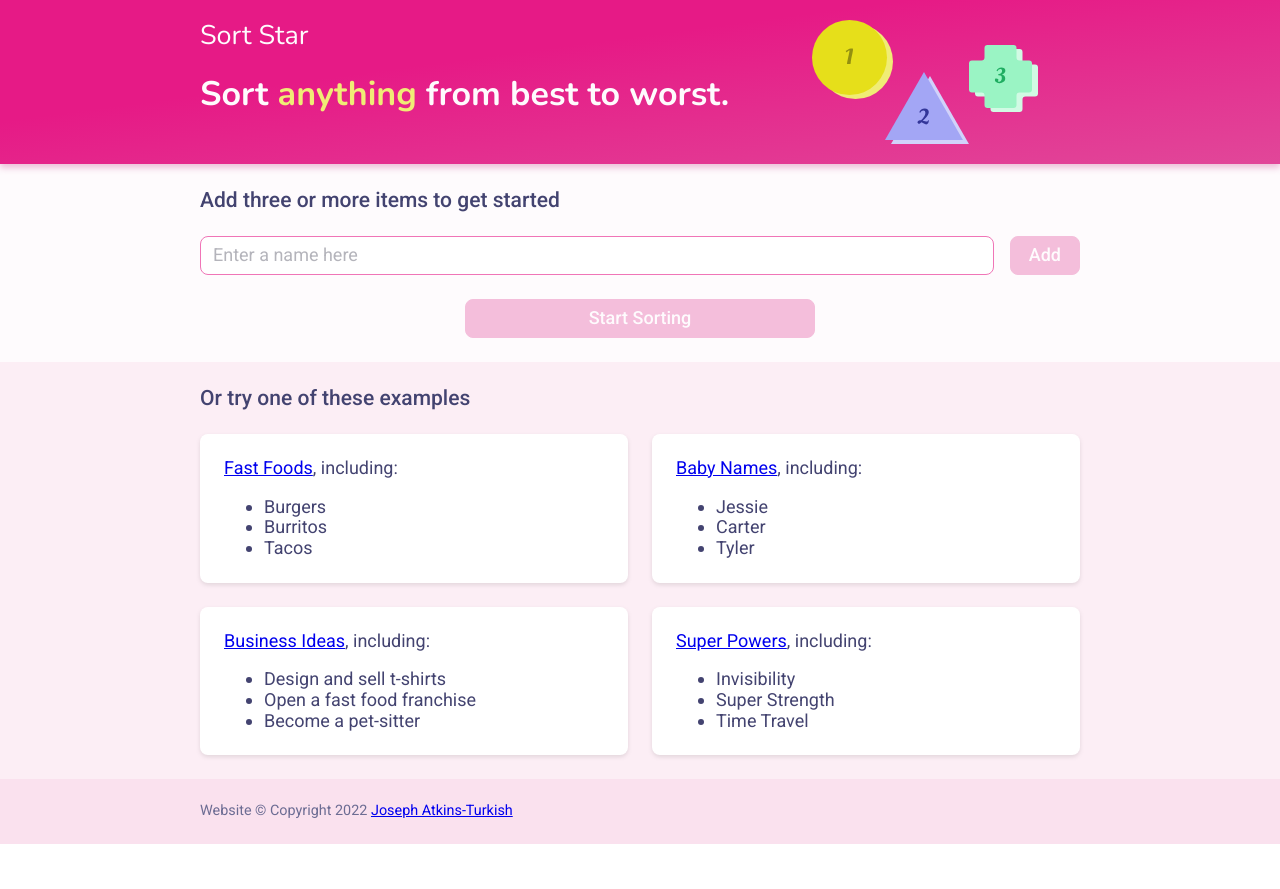
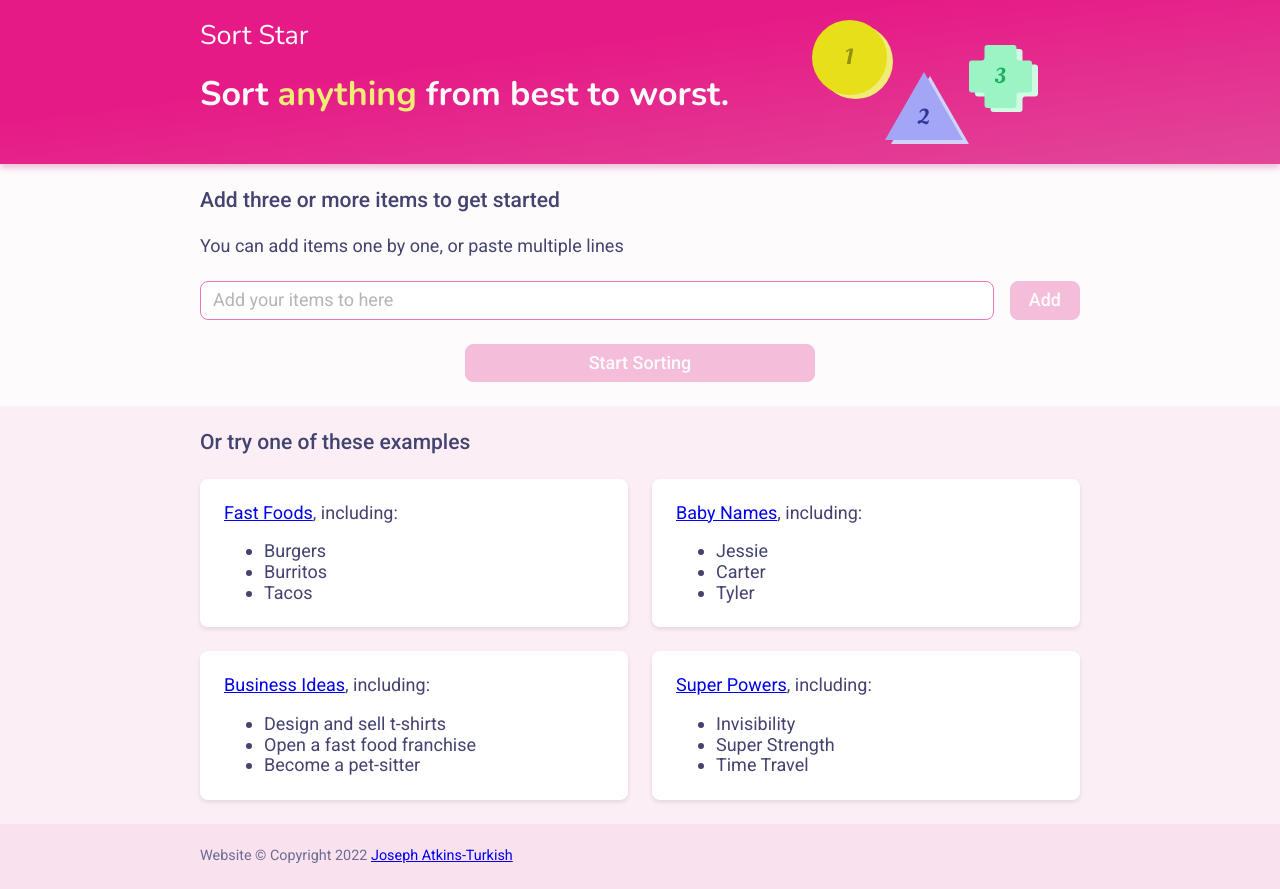
Before and after one commit to Spacerat/top5maker, a Next.js app: page / in a window 1280 px wide. Before the commit the page ends 844 px from the top, so only its background shows below. Built offline with nearby package versions, Linux system fonts and the light colour scheme; what url-safe-base64 would draw is missing.

Commit message:
support pasting multiple items

```diff
--- a/components/AddItemInput.tsx
+++ b/components/AddItemInput.tsx
@@ -36,9 +36,19 @@ export function AddForm({ onAddItem, keepInView }: AddFormProps) {
     <FormLine onSubmit={onSubmit}>
       <TextInput
         type="text"
-        placeholder="Enter a name here"
+        placeholder="Add your items to here"
         value={value}
         onChange={(e) => setValue(e.target.value)}
+        onPaste={(e) => {
+         const text = e.clipboardData.getData('text')
+         if (text && text.includes('\n')) {
+           const toAdd = text.split('\n').map(x => x.trim()).filter(x => !!x);
+           if (toAdd.length > 1) {
+            toAdd.forEach(onAddItem);
+            e.preventDefault()
+           }
+         }
+        }}
         ref={textRef}
       />
       <Button type="submit" disabled={value.length === 0}>
--- a/pages/index.tsx
+++ b/pages/index.tsx
@@ -115,6 +115,7 @@ export default function Home() {
 
         <Page>
           <H3>Add three or more items to get started</H3>
+          You can add items one by one, or paste multiple lines
           <SetupItems />
         </Page>
         <Page kind="darker">
```
